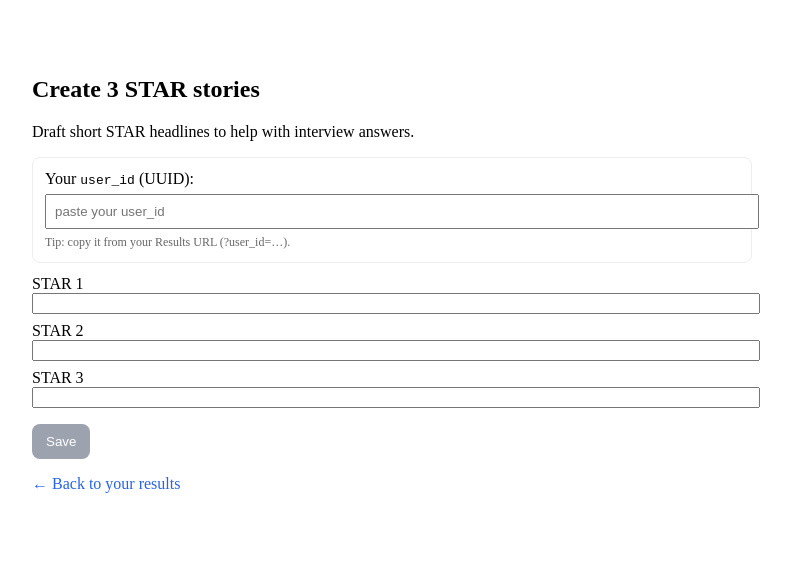
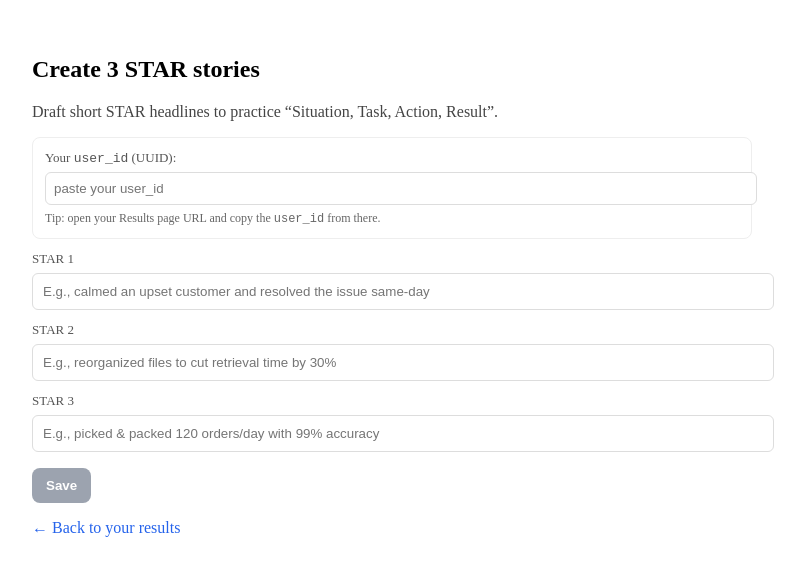
Before and after one commit to an170787-rekonet/rekonet, a Next.js app: page /activities/int-star-1 in a window 1280 px wide. Shown: the top 576 px of the page, without its empty margins (248-1053 px from the left). Built offline with nearby package versions, Linux system fonts and the light colour scheme; no server answers.

Commit message:
Update page.jsx

```diff
--- a/app/activities/int-star-1/page.jsx
+++ b/app/activities/int-star-1/page.jsx
@@ -2,7 +2,7 @@
 
 import { useSearchParams, useRouter } from 'next/navigation';
 import { useState, useMemo } from 'react';
-import { supabase } from '../../../../lib/supabaseClient';
+import { supabase } from '../../../lib/supabaseClient';
 
 export default function IntStarActivityPage() {
   const sp = useSearchParams();
@@ -12,6 +12,7 @@ export default function IntStarActivityPage() {
   const language = (sp.get('language') || 'en').toLowerCase();
   const userIdFromUrl = sp.get('user_id') || '';
   const [userId, setUserId] = useState(userIdFromUrl);
+
   const [star1, setStar1] = useState('');
   const [star2, setStar2] = useState('');
   const [star3, setStar3] = useState('');
@@ -28,7 +29,7 @@ export default function IntStarActivityPage() {
   const canSave =
     userId &&
     /^[0-9a-f-]{32,}$/i.test(userId) &&
-    (star1.trim() || star2.trim() || star3.trim());
+    (star1.trim().length > 0 || star2.trim().length > 0 || star3.trim().length > 0);
 
   async function handleSave() {
     if (!canSave) {
@@ -37,19 +38,23 @@ export default function IntStarActivityPage() {
     }
     setStatus({ kind: 'busy', msg: 'Saving…' });
 
-    const payload = { star1: star1.trim(), star2: star2.trim(), star3: star3.trim() };
+    const payload = {
+      star1: star1.trim(),
+      star2: star2.trim(),
+      star3: star3.trim(),
+    };
 
     let { error } = await supabase
       .from('activity_completions')
       .insert([{ user_id: userId, activity_id: 'int-star-1', details: payload }]);
 
     if (error && /details/i.test(error.message || '')) {
-      // Fallback if `details` column doesn’t exist yet
+      // Fallback if details column doesn't exist yet
       const fallback = await supabase
         .from('activity_completions')
         .insert([{ user_id: userId, activity_id: 'int-star-1' }]);
       if (fallback.error) {
-        setStatus({ kind: 'error', msg: fallback.error.message });
+        setStatus({ kind: 'error', msg: fallback.error.message || 'Could not save.' });
         return;
       }
       setStatus({ kind: 'ok', msg: 'Saved (fallback). Redirecting…' });
@@ -58,7 +63,7 @@ export default function IntStarActivityPage() {
     }
 
     if (error) {
-      setStatus({ kind: 'error', msg: error.message });
+      setStatus({ kind: 'error', msg: error.message || 'Could not save.' });
       return;
     }
 
@@ -66,54 +71,93 @@ export default function IntStarActivityPage() {
     router.push(returnUrl);
   }
 
+  const isRTL = language === 'ar';
+
   return (
-    <main style={{ maxWidth: 720, margin: '40px auto', padding: 16 }}>
-      <h2>Create 3 STAR stories</h2>
-      <p>Draft short STAR headlines to help with interview answers.</p>
+    <main dir={isRTL ? 'rtl' : 'ltr'} style={{ maxWidth: 720, margin: '40px auto', padding: 16 }}>
+      <h2 style={{ marginTop: 0 }}>Create 3 STAR stories</h2>
+      <p style={{ color: '#444' }}>
+        Draft short STAR headlines to practice “Situation, Task, Action, Result”.
+      </p>
 
       {!userIdFromUrl && (
         <div style={{ margin: '12px 0', padding: 12, border: '1px solid #eee', borderRadius: 8 }}>
-          <label>Your <code>user_id</code> (UUID):</label>
+          <label style={{ display: 'block', fontSize: 13, color: '#555', marginBottom: 6 }}>
+            Your <code>user_id</code> (UUID):
+          </label>
           <input
             value={userId}
             onChange={(e) => setUserId(e.target.value.trim())}
             placeholder="paste your user_id"
-            style={{ width: '100%', padding: 8, marginTop: 6 }}
+            style={{ width: '100%', padding: 8, border: '1px solid #ddd', borderRadius: 6 }}
           />
           <div style={{ fontSize: 12, color: '#666', marginTop: 6 }}>
-            Tip: copy it from your Results URL (?user_id=…).
+            Tip: open your Results page URL and copy the <code>user_id</code> from there.
           </div>
         </div>
       )}
 
-      <label>STAR 1</label>
-      <input style={{ width: '100%', marginBottom: 8 }} value={star1} onChange={(e) => setStar1(e.target.value)} />
-
-      <label>STAR 2</label>
-      <input style={{ width: '100%', marginBottom: 8 }} value={star2} onChange={(e) => setStar2(e.target.value)} />
-
-      <label>STAR 3</label>
-      <input style={{ width: '100%', marginBottom: 16 }} value={star3} onChange={(e) => setStar3(e.target.value)} />
+      <div style={{ display: 'grid', gap: 12 }}>
+        <div>
+          <label style={{ display: 'block', fontSize: 13, color: '#555', marginBottom: 6 }}>
+            STAR 1
+          </label>
+          <input
+            value={star1}
+            onChange={(e) => setStar1(e.target.value)}
+            placeholder="E.g., calmed an upset customer and resolved the issue same-day"
+            style={{ width: '100%', padding: 10, border: '1px solid #ddd', borderRadius: 6 }}
+          />
+        </div>
+        <div>
+          <label style={{ display: 'block', fontSize: 13, color: '#555', marginBottom: 6 }}>
+            STAR 2
+          </label>
+          <input
+            value={star2}
+            onChange={(e) => setStar2(e.target.value)}
+            placeholder="E.g., reorganized files to cut retrieval time by 30%"
+            style={{ width: '100%', padding: 10, border: '1px solid #ddd', borderRadius: 6 }}
+          />
+        </div>
+        <div>
+          <label style={{ display: 'block', fontSize: 13, color: '#555', marginBottom: 6 }}>
+            STAR 3
+          </label>
+          <input
+            value={star3}
+            onChange={(e) => setStar3(e.target.value)}
+            placeholder="E.g., picked & packed 120 orders/day with 99% accuracy"
+            style={{ width: '100%', padding: 10, border: '1px solid #ddd', borderRadius: 6 }}
+          />
+        </div>
+      </div>
 
       <button
         onClick={handleSave}
-        disabled={!canSave || status.kind === 'busy'}
+        disabled={status.kind === 'busy' || !canSave}
         style={{
+          marginTop: 16,
           padding: '10px 14px',
           background: canSave ? '#2563EB' : '#9CA3AF',
           color: '#fff',
           border: 'none',
           borderRadius: 8,
-          cursor: canSave ? 'pointer' : 'not-allowed'
+          fontWeight: 600,
+          cursor: canSave ? 'pointer' : 'not-allowed',
         }}
       >
         {status.kind === 'busy' ? 'Saving…' : 'Save'}
       </button>
 
-      {status.msg && <p style={{ marginTop: 10 }}>{status.msg}</p>}
+      {status.msg && (
+        <p style={{ marginTop: 10, color: status.kind === 'error' ? 'crimson' : '#374151' }}>
+          {status.msg}
+        </p>
+      )}
 
       <div style={{ marginTop: 16 }}>
-        <a href={returnUrl} style={{ color: '#2563EB', textDecoration: 'none' }}>
+        <a href={returnUrl} style={{ textDecoration: 'none', color: '#2563EB' }}>
           ← Back to your results
         </a>
       </div>
```
